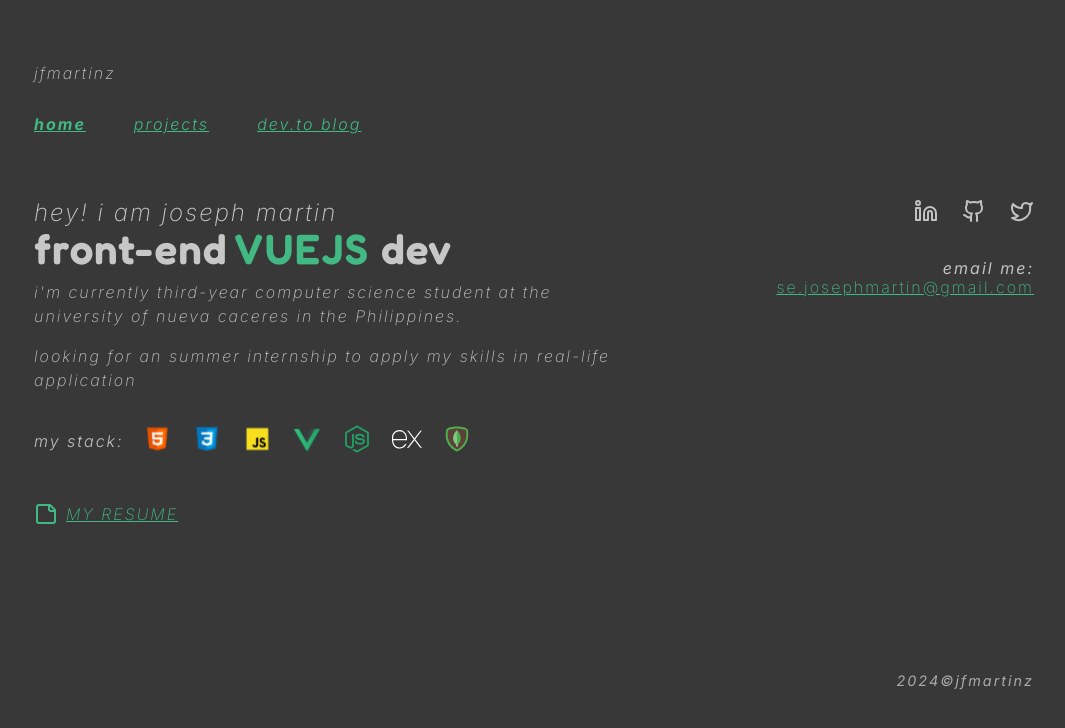
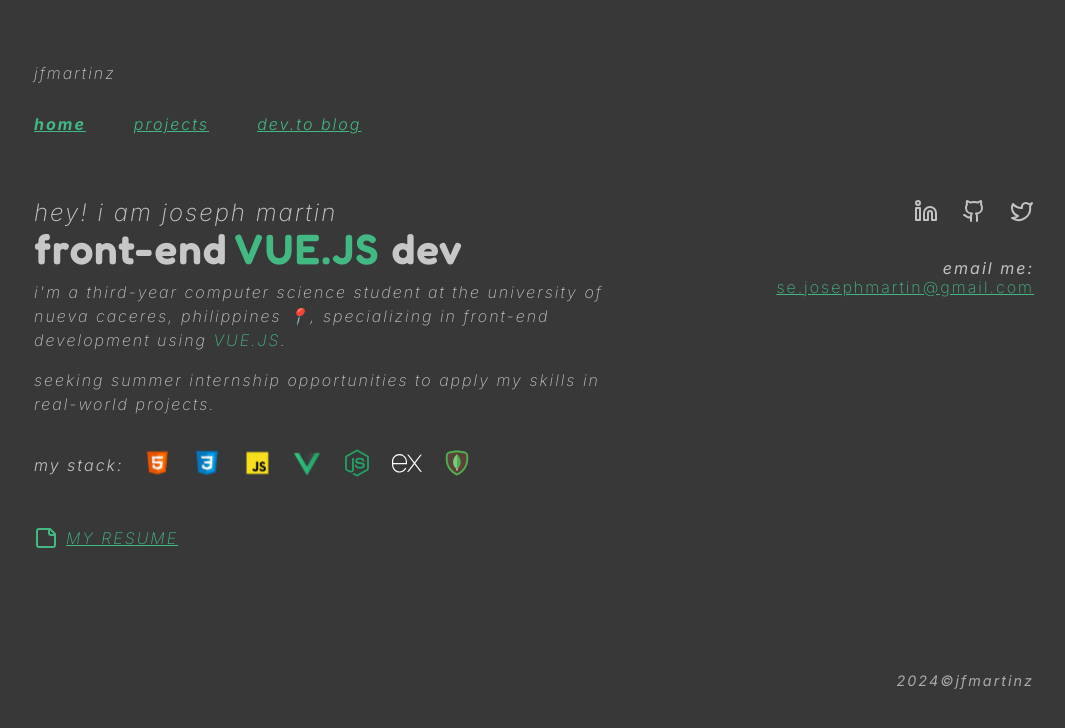
Before and after one commit to jfmartinz/portfolio, a Vue app: page / in a window 1280 px wide. Shown: the top 728 px of the page, without its empty margins (106-1171 px from the left). Built offline with nearby package versions, Linux system fonts and the light colour scheme.

Commit message:
update hero texts

```diff
--- a/src/views/HeroView.vue
+++ b/src/views/HeroView.vue
@@ -2,16 +2,16 @@
   <main class="hero">
     <section class="hero__headings">
       <h1 class="hero__title">hey! i am joseph martin</h1>
-      <h2 class="hero__subtitle">front-end <span class="hero__highlight">VUEJS</span> dev</h2>
+      <h2 class="hero__subtitle">front-end <span class="hero__highlight">VUE.JS</span> dev</h2>
     </section>
 
     <section class="hero__description">
       <p>
-        i'm currently third-year computer science student at the university of nueva caceres in the
-        Philippines.
+        i'm a third-year computer science student at the university of nueva caceres, philippines
+        📍, specializing in front-end development using <span class="hero__highlight">VUE.JS</span>.
       </p>
 
-      <p>looking for an summer internship to apply my skills in real-life application</p>
+      <p>seeking summer internship opportunities to apply my skills in real-world projects.</p>
     </section>
 
     <section class="hero__stack">
@@ -91,7 +91,7 @@ export default {
   font-size: 2.5rem;
   margin: 0;
 }
-.hero__headings .hero__highlight {
+.hero__highlight {
   color: var(--textclr1);
 }
 /* first paragraph */
```
